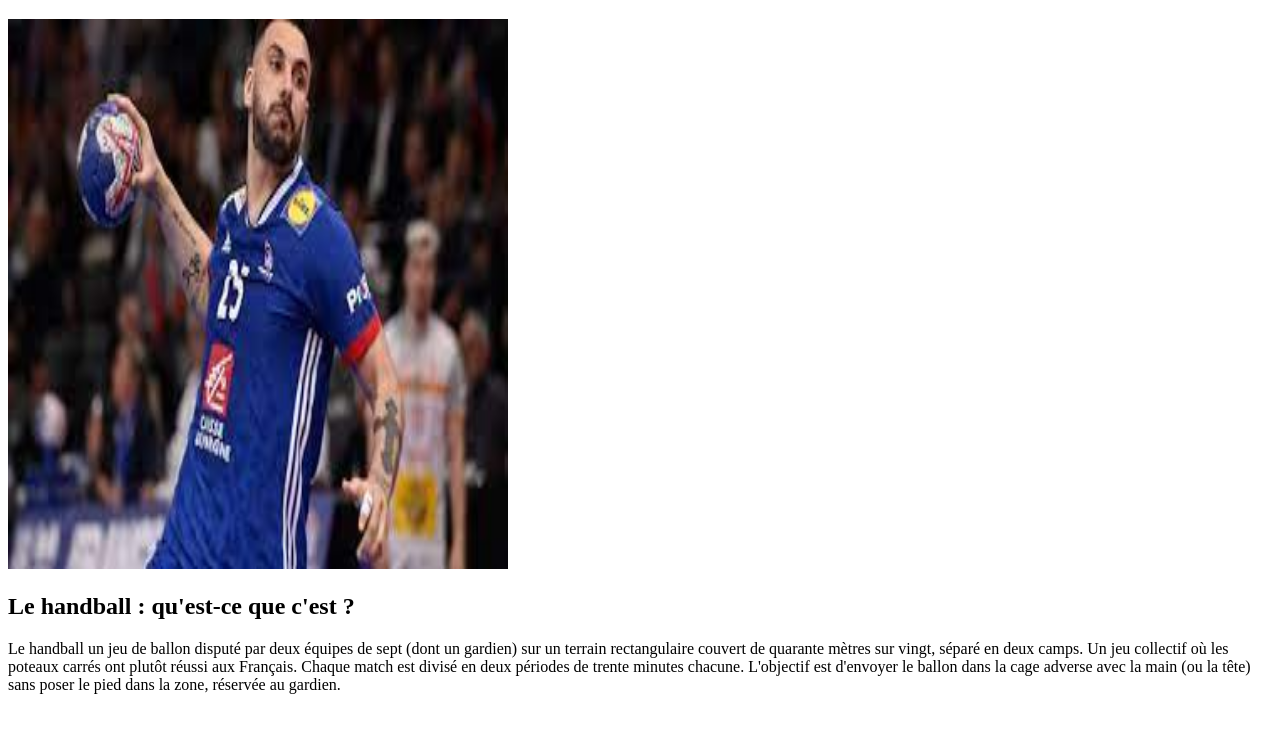
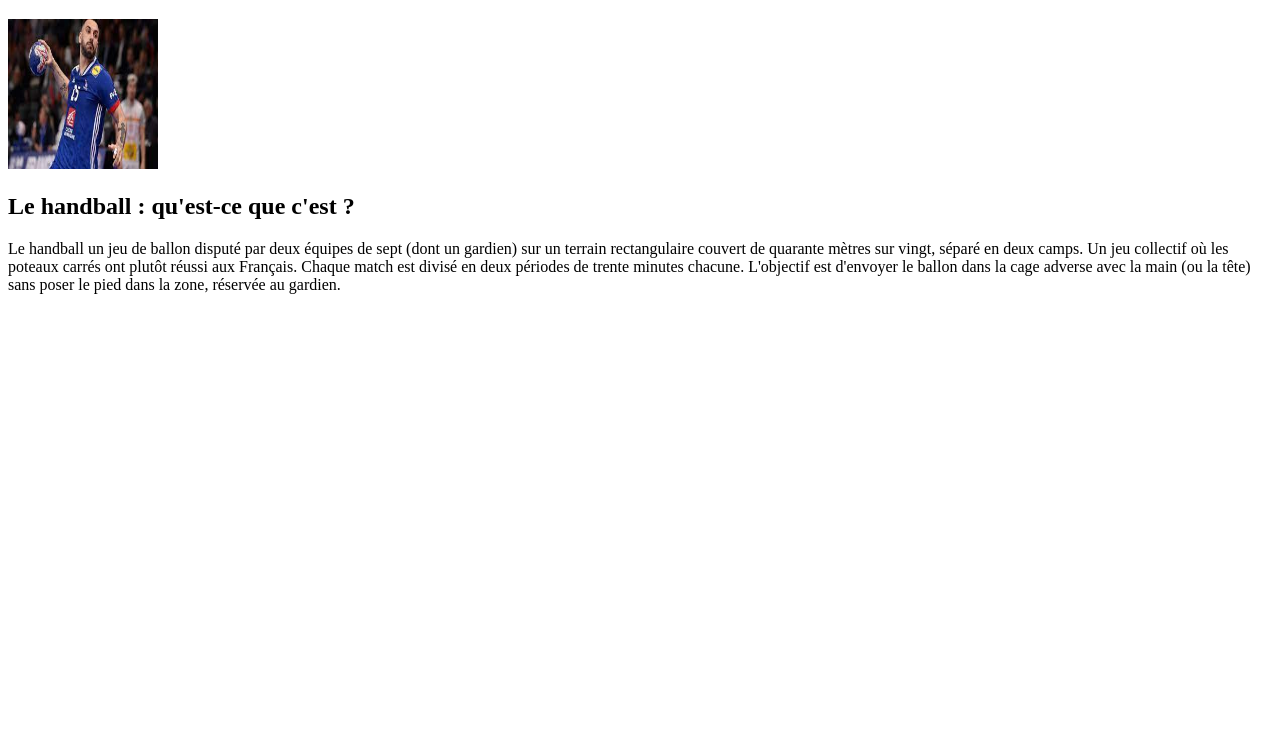
Before and after one commit to Cxrseed/cxrseed.github.io, a plain HTML site: page index.html in a window 1280 px wide. Shown: the part 61-794 px from the top of the page. Drawn offline with Linux system fonts and the light colour scheme.

Commit message:
Update index.html

```diff
--- a/index.html
+++ b/index.html
@@ -2,7 +2,7 @@
 <html>
 <body>
     <h1>Le Handball</h1>
-    <img src="hugo descat.jpg" width="500" height="550">
+    <img src="hugo descat.jpg" width="150" height="150">
     <h2>Le handball : qu'est-ce que c'est ?</h2>
     <p>Le handball un jeu de ballon disputé par deux équipes de sept (dont un gardien) sur un terrain
         rectangulaire couvert de quarante mètres sur vingt, séparé en deux camps. Un jeu collectif où
```
